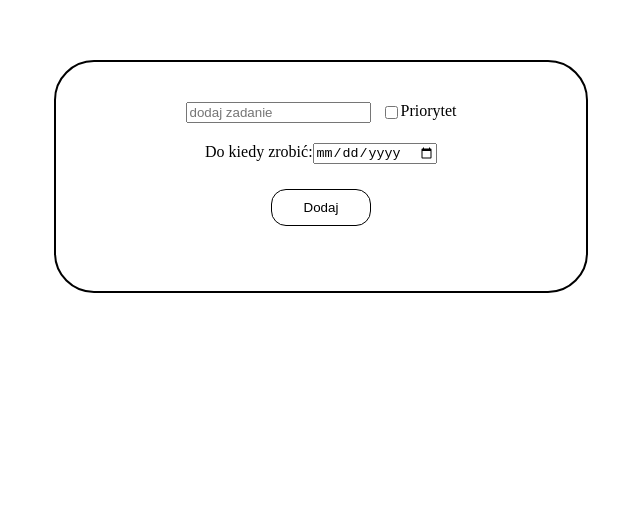
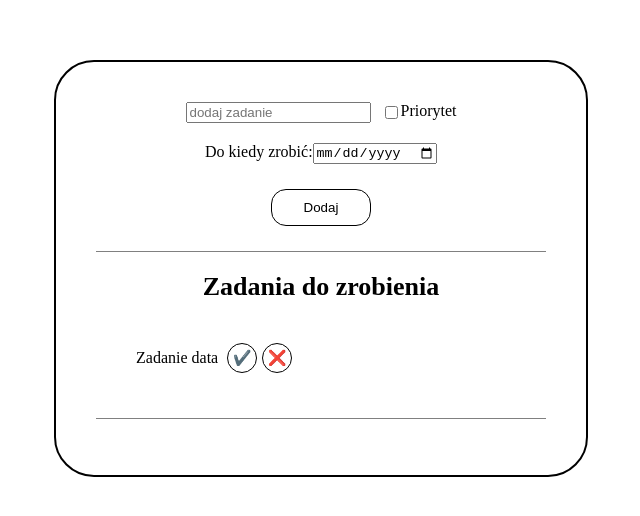
Before and after one commit to paulinaslabosz/todo-app, a React (Create React App) app: page / in a window 1280 px wide. Shown: the top 516 px of the page, without its empty margins (319-959 px from the left). Built offline with nearby package versions, Linux system fonts and the light colour scheme.

Commit message:
Added structure of TaskList component and scheme of Task component, added basic styles to this two components

```diff
--- a/src/components/App.js
+++ b/src/components/App.js
@@ -1,7 +1,7 @@
 import React, { Component } from 'react';
 import AddTask from './AddTask';
 import './App.css';
-
+import TasksList from './TasksList';
 class App extends Component {
   state = {};
   render() {
@@ -9,6 +9,7 @@ class App extends Component {
       <>
         <div className='wrapper'>
           <AddTask />
+          <TasksList />
         </div>
       </>
     );
--- a/src/components/Task.css
+++ b/src/components/Task.css
@@ -0,0 +1,18 @@
+li {
+    list-style: none;
+}
+
+.task_button {
+    font-size: 15px;
+    width: 30px;
+    height: 30px;
+    display: inline;
+    border-radius: 50%;
+    padding: 0;
+    margin-left: 5px;
+}
+
+.task_button:hover {
+    background-color: white;
+    font-size: 17px;
+}
--- a/src/components/Task.js
+++ b/src/components/Task.js
@@ -0,0 +1,12 @@
+import React from 'react';
+import './Task.css';
+const Task = () => {
+  return (
+    <li>
+      Zadanie <span>data </span> <button className='task_button'>✔️</button>
+      <button className='task_button'>❌</button>
+    </li>
+  );
+};
+
+export default Task;
--- a/src/components/TasksList.css
+++ b/src/components/TasksList.css
@@ -0,0 +1,12 @@
+header {
+    font-size: 26px;
+    font-weight: bold;
+    text-align: center;
+    border-top: 1px solid grey;
+    padding-top: 20px
+}
+
+ul {
+    border-bottom: 1px solid grey;
+    padding-bottom: 20px
+}
--- a/src/components/TasksList.js
+++ b/src/components/TasksList.js
@@ -0,0 +1,15 @@
+import React from 'react';
+import Task from './Task';
+import './TasksList.css';
+const TasksList = () => {
+  return (
+    <>
+      <header>Zadania do zrobienia</header>
+      <ul>
+        <Task />
+      </ul>
+    </>
+  );
+};
+
+export default TasksList;
```
